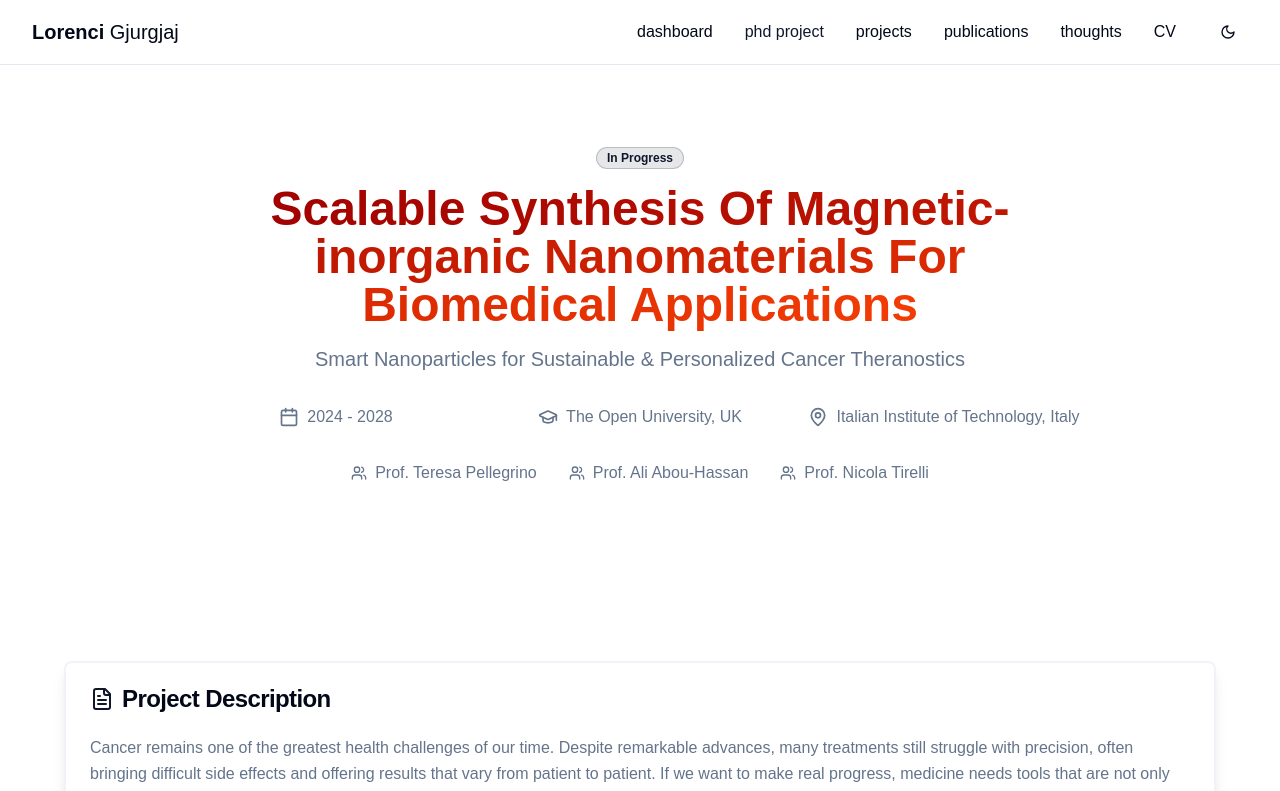
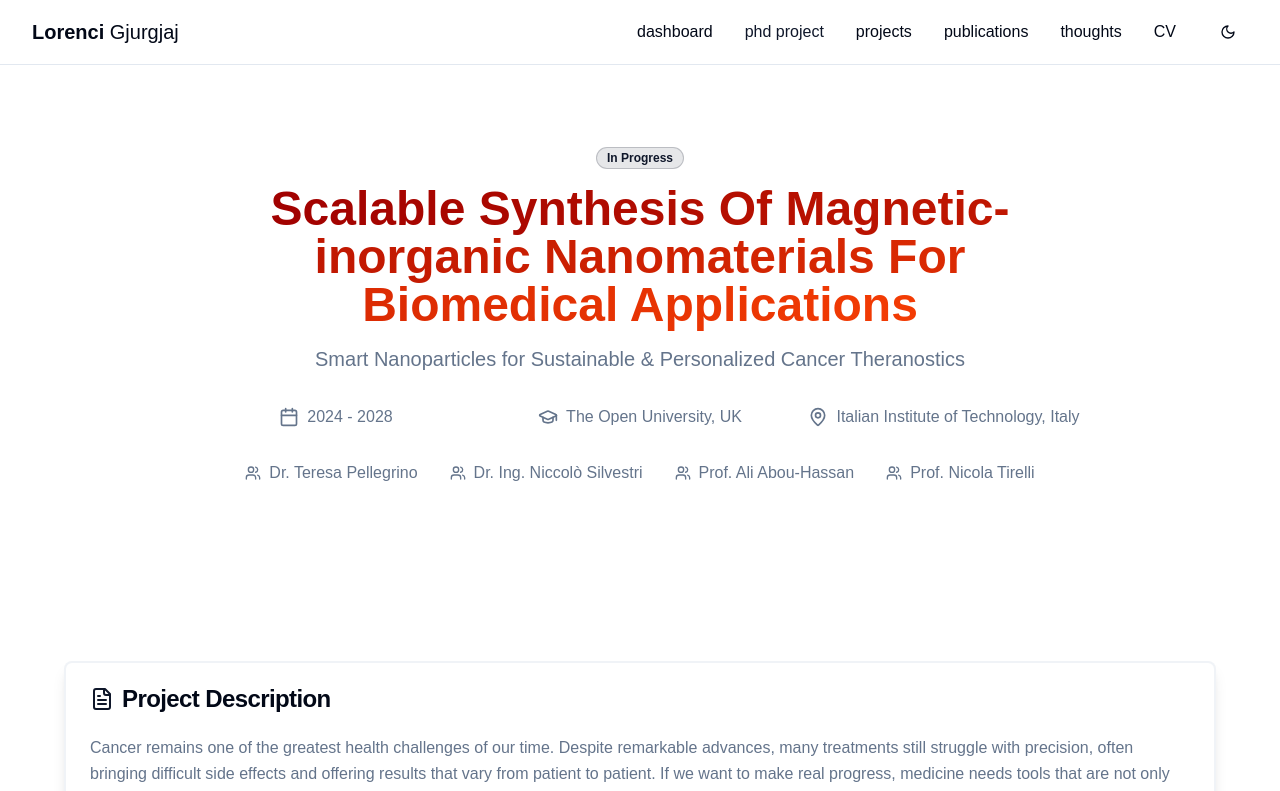
Before and after one commit to lorencig/lorencig.github.io, a React (Vite) app: page /#/phd-project in a window 1280 px wide. Shown: the top 791 px of the page. Built offline with nearby package versions, Linux system fonts and the light colour scheme.

Commit message:
shtimi i Niccolo

```diff
--- a/src/pages/phdproject.tsx
+++ b/src/pages/phdproject.tsx
@@ -14,7 +14,8 @@ const PhDProject = () => {
     university: "The Open University, UK",
     location: "Italian Institute of Technology, Italy",
     supervisors: [
-      "Prof. Teresa Pellegrino",
+      "Dr. Teresa Pellegrino",
+      "Dr. Ing. Niccolò Silvestri",
       "Prof. Ali Abou-Hassan",
       "Prof. Nicola Tirelli"
     ],
```
